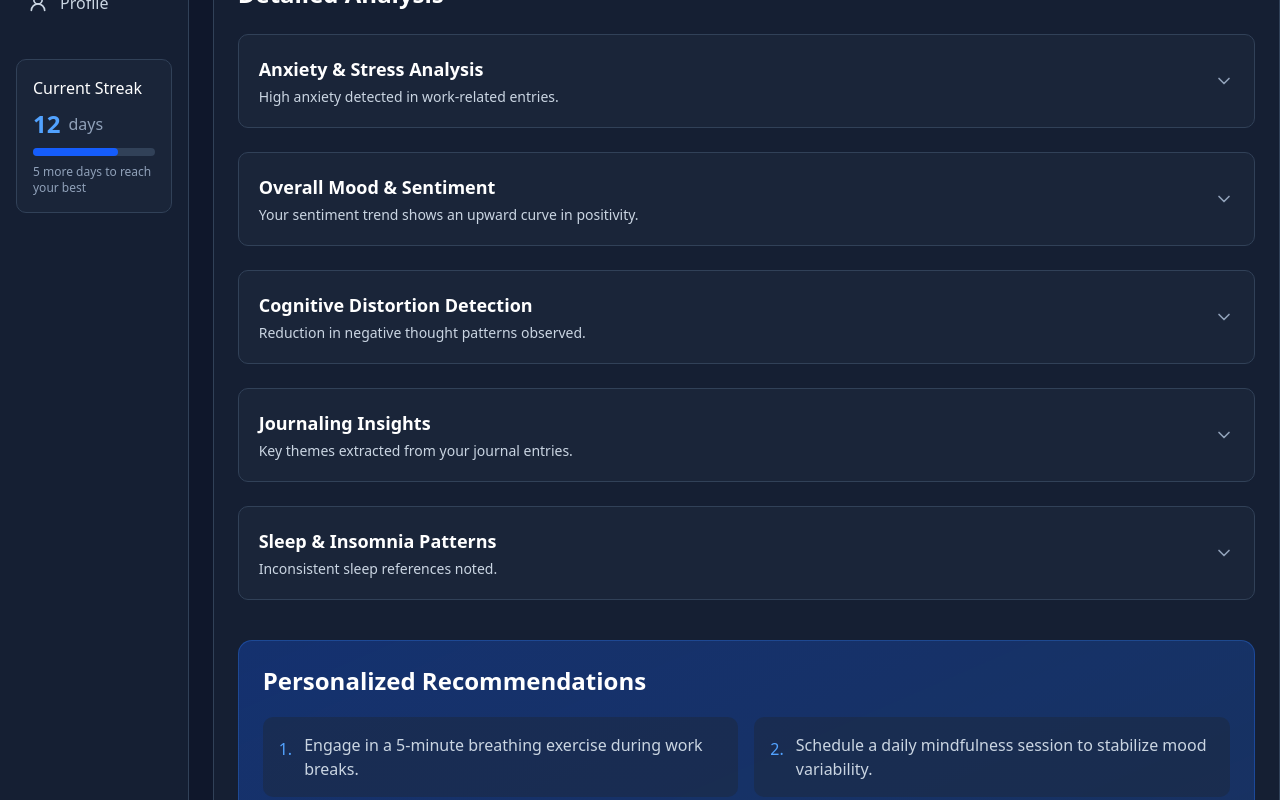
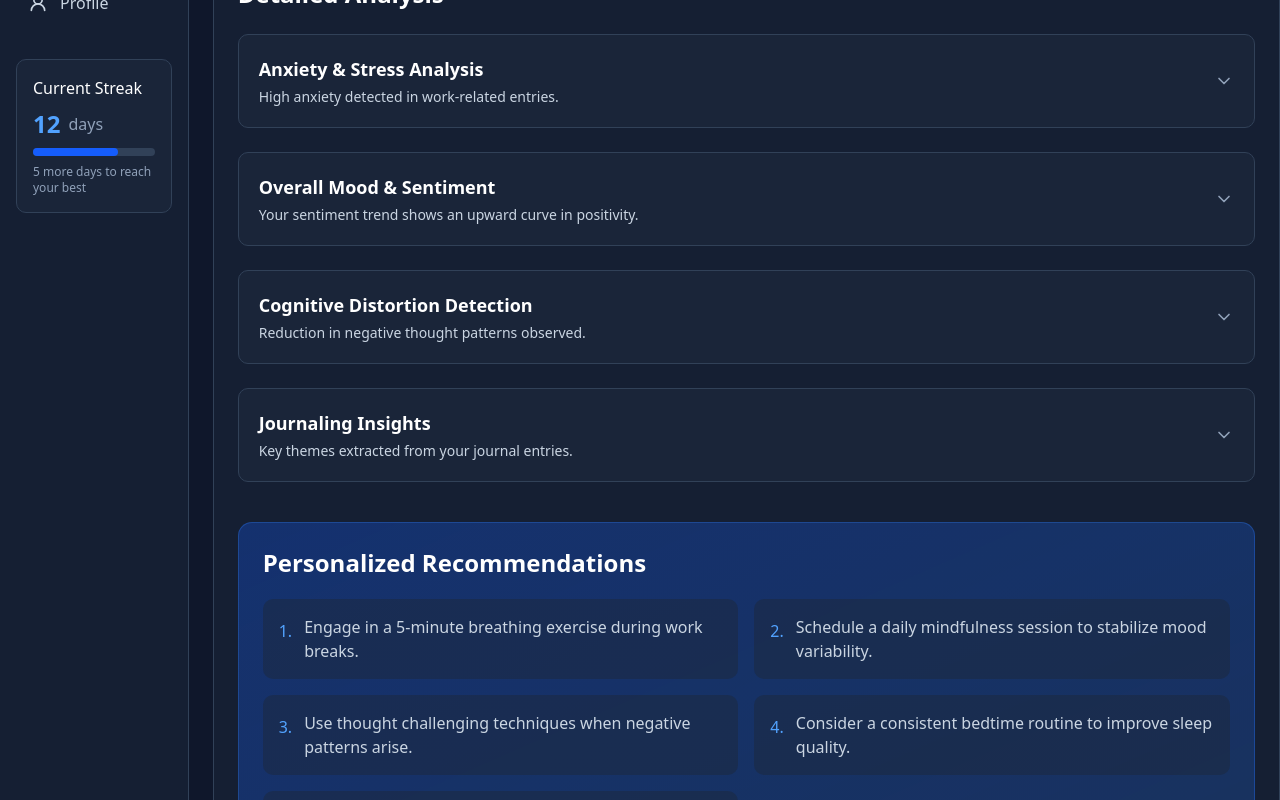
Before and after one commit to AvichalDwivedi2205/Story.AIFull, a Next.js app in the folder story.ai-frontend/: page /ai-insights in a window 1280 px wide. Shown: the part 451-1251 px from the top of the page. Built offline with nearby package versions, Linux system fonts and the light colour scheme.

Commit message:
Removing sleep insights for now. A feature for later

```diff
--- a/story.ai-frontend/app/ai-insights/page.tsx
+++ b/story.ai-frontend/app/ai-insights/page.tsx
@@ -44,12 +44,12 @@ export default function AIInsights() {
       summary: "Key themes extracted from your journal entries.",
       details: "Analysis of your journal entries highlights recurring themes such as work stress and social connections. Recognizing these patterns can help you better manage triggers and reinforce positive habits."
     },
-    {
-      id: "sleep-patterns",
-      title: "Sleep & Insomnia Patterns",
-      summary: "Inconsistent sleep references noted.",
-      details: "The Sleep Pattern Detection model detected 8 instances of insomnia-related references. Consider integrating a relaxing nighttime routine to improve sleep quality."
-    }
+    // {
+    //   id: "sleep-patterns",
+    //   title: "Sleep & Insomnia Patterns",
+    //   summary: "Inconsistent sleep references noted.",
+    //   details: "The Sleep Pattern Detection model detected 8 instances of insomnia-related references. Consider integrating a relaxing nighttime routine to improve sleep quality."
+    // }
   ];
 
   // Sample recommendations incorporating multi-model analysis
```
